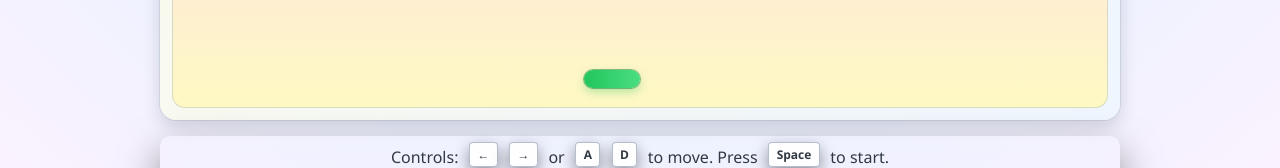
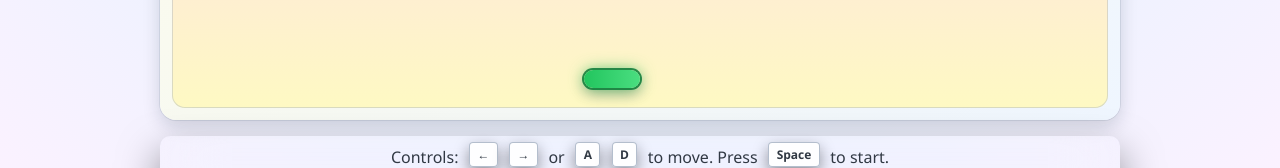
Before and after one commit to saral-gupta7/dodge-objects, a plain HTML site: page index.html in a window 1280 px wide. Shown: the part 569-737 px from the top of the page. Drawn offline with Linux system fonts and the light colour scheme.

Commit message:
Improve player visibility with subtle glow and shadow

```diff
--- a/CSS/index.css
+++ b/CSS/index.css
@@ -85,8 +85,9 @@
   transform: translateX(-50%);
   border-radius: 999px;
   background: linear-gradient(90deg, #22c55e, #4ade80);
-  box-shadow: 0 0 0 1px rgba(21, 128, 61, 0.5),
-    0 4px 10px rgba(34, 197, 94, 0.35);
+  box-shadow: 0 0 0 2px rgba(21, 128, 61, 0.9),
+    0 0 16px rgba(34, 197, 94, 0.7),
+    0 6px 14px rgba(15, 23, 42, 0.3);
 }
 
 .obstacle {
```
